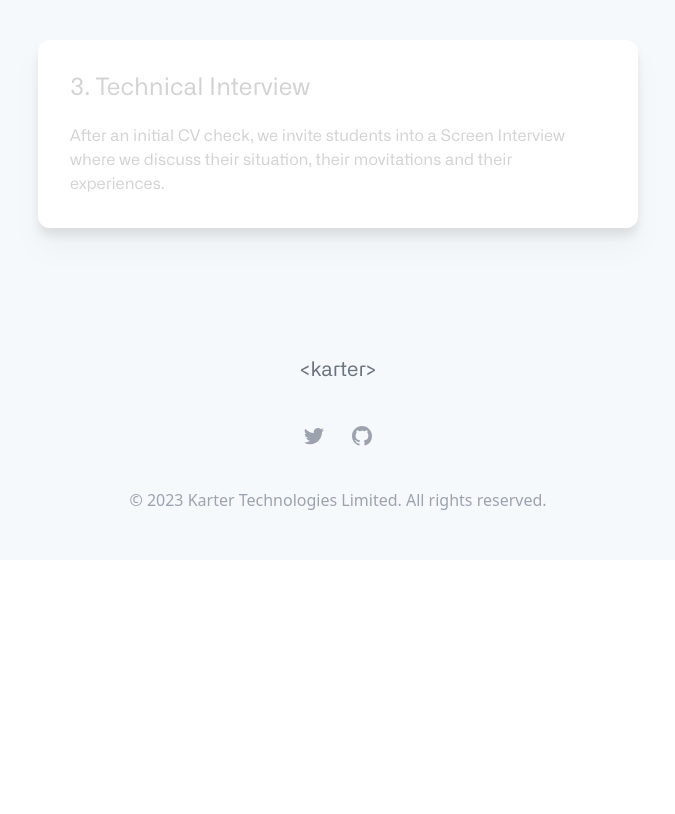
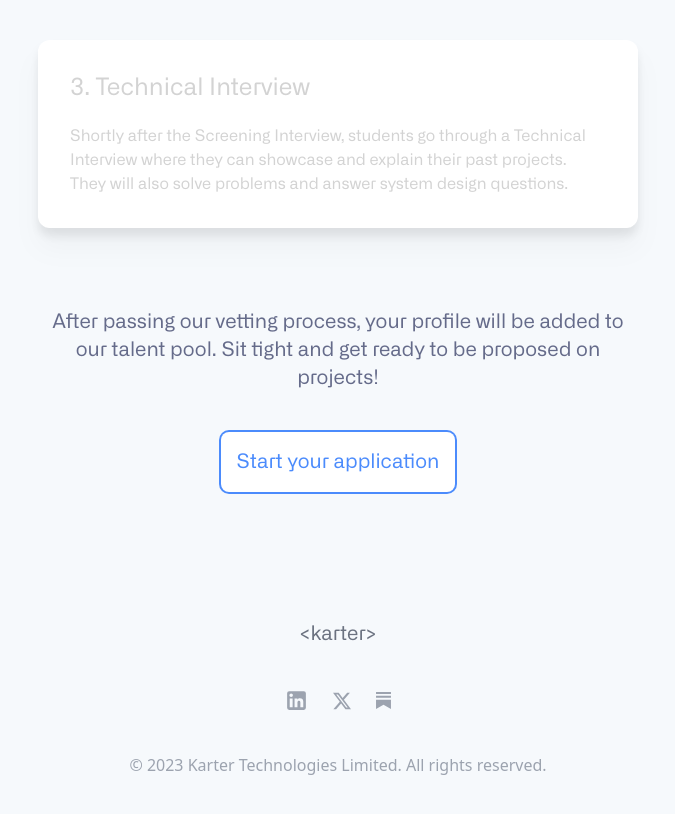
Before and after one commit to bsaoptima/karterwebsite, a React (Vite) app: page /vetting-process in a window 1280 px wide. Shown: the part 1000-1814 px from the top of the page, without its empty margins (302-977 px from the left). Before the commit the page ends 1560 px from the top, so only its background shows below. Built offline with nearby package versions, Linux system fonts and the light colour scheme.

Commit message:
please be good enough

```diff
--- a/src/components/Footer.jsx
+++ b/src/components/Footer.jsx
@@ -9,18 +9,19 @@ export default function Footer() {
                 <a href="/" class="flex items-center">
                     <p className="text-xl font-alliance text-gray-500 hover:text-black">&lt;karter&gt;</p>
                 </a>
-                <div class="flex justify-center mt-8 space-x-6">
+                <div class="flex justify-center items-center mt-8 space-x-6">
+                    <a href="https://www.linkedin.com/company/karter-dev/" class="text-gray-400 hover:text-gray-500">
+                        <span class="sr-only">LinkedIn</span>
+                        <svg xmlns="http://www.w3.org/2000/svg" width="25" height="25" viewBox="0 0 24 24"><path fill="currentColor" d="M19 3a2 2 0 0 1 2 2v14a2 2 0 0 1-2 2H5a2 2 0 0 1-2-2V5a2 2 0 0 1 2-2h14m-.5 15.5v-5.3a3.26 3.26 0 0 0-3.26-3.26c-.85 0-1.84.52-2.32 1.3v-1.11h-2.79v8.37h2.79v-4.93c0-.77.62-1.4 1.39-1.4a1.4 1.4 0 0 1 1.4 1.4v4.93h2.79M6.88 8.56a1.68 1.68 0 0 0 1.68-1.68c0-.93-.75-1.69-1.68-1.69a1.69 1.69 0 0 0-1.69 1.69c0 .93.76 1.68 1.69 1.68m1.39 9.94v-8.37H5.5v8.37h2.77Z"/></svg>
+                    </a>
                     <a href="#" class="text-gray-400 hover:text-gray-500">
                         <span class="sr-only">Twitter</span>
-                        <svg class="w-6 h-6" aria-hidden="true" fill="currentColor" viewBox="0 0 24 24">
-                            <path d="M8.29 20.251c7.547 0 11.675-6.253 11.675-11.675 0-.178 0-.355-.012-.53A8.348 8.348 0 0022 5.92a8.19 8.19 0 01-2.357.646 4.118 4.118 0 001.804-2.27 8.224 8.224 0 01-2.605.996 4.107 4.107 0 00-6.993 3.743 11.65 11.65 0 01-8.457-4.287 4.106 4.106 0 001.27 5.477A4.072 4.072 0 012.8 9.713v.052a4.105 4.105 0 003.292 4.022 4.095 4.095 0 01-1.853.07 4.108 4.108 0 003.834 2.85A8.233 8.233 0 012 18.407a11.616 11.616 0 006.29 1.84"></path>
-                        </svg>
+                        <svg xmlns="http://www.w3.org/2000/svg" width="18" height="18" viewBox="0 0 24 24"><path fill="currentColor" d="M18.901 1.153h3.68l-8.04 9.19L24 22.846h-7.406l-5.8-7.584l-6.638 7.584H.474l8.6-9.83L0 1.154h7.594l5.243 6.932ZM17.61 20.644h2.039L6.486 3.24H4.298Z"/></svg>
                     </a>
                     <a href="https://substack.com/@karterdevelopment" class="text-gray-400 hover:text-gray-500">
                         <span class="sr-only">SubStack</span>
-                        <svg class="w-6 h-6" aria-hidden="true" fill="currentColor" viewBox="0 0 24 24">
-                            <path fill-rule="evenodd" d="M12 2C6.477 2 2 6.484 2 12.017c0 4.425 2.865 8.18 6.839 9.504.5.092.682-.217.682-.483 0-.237-.008-.868-.013-1.703-2.782.605-3.369-1.343-3.369-1.343-.454-1.158-1.11-1.466-1.11-1.466-.908-.62.069-.608.069-.608 1.003.07 1.531 1.032 1.531 1.032.892 1.53 2.341 1.088 2.91.832.092-.647.35-1.088.636-1.338-2.22-.253-4.555-1.113-4.555-4.951 0-1.093.39-1.988 1.029-2.688-.103-.253-.446-1.272.098-2.65 0 0 .84-.27 2.75 1.026A9.564 9.564 0 0112 6.844c.85.004 1.705.115 2.504.337 1.909-1.296 2.747-1.027 2.747-1.027.546 1.379.202 2.398.1 2.651.64.7 1.028 1.595 1.028 2.688 0 3.848-2.339 4.695-4.566 4.943.359.309.678.92.678 1.855 0 1.338-.012 2.419-.012 2.747 0 .268.18.58.688.482A10.019 10.019 0 0022 12.017C22 6.484 17.522 2 12 2z" clip-rule="evenodd"></path>
-                        </svg>
+                        <svg xmlns="http://www.w3.org/2000/svg" width="17" height="17" viewBox="0 0 24 24"><path fill="currentColor" d="M22.539 8.242H1.46V5.406h21.08v2.836zM1.46 10.812V24L12 18.11L22.54 24V10.812H1.46zM22.54 0H1.46v2.836h21.08V0z"/></svg>
+
                     </a>
                 </div>
                 <p class="mt-8 text-base leading-6 text-center text-gray-400">
--- a/src/pages/Contact.jsx
+++ b/src/pages/Contact.jsx
@@ -41,7 +41,7 @@ export default function ContactPage() {
     }
 
     return (
-      <div className="bg-[#F1F1F1] px-10 md:px-20 py-10">
+      <div className="bg-[#F6F9FC] px-10 md:px-20 py-10">
         <div className="flex flex-col md:flex-row rounded items-center bg-white">
           <div className="hidden md:flex flex-col contactItem2 h-[600px] items-stretch md:basis-1/3">
             {/* Content of the first element goes here */}
@@ -55,7 +55,7 @@ export default function ContactPage() {
             ) : (
               <>
                 <div className="">
-                  <p className="text-3xl font-alliance font-bold">Get in touch</p>
+                  <p className="text-3xl font-sfprodisplay font-semibold py-2">Get in touch</p>
                   <p className="text-gray-500 font-alliance">
                     Our team will get back in less than 2 hours!
                   </p>
--- a/src/pages/Home.css
+++ b/src/pages/Home.css
@@ -7,6 +7,8 @@
 @media (min-width: 768px) {
   .mapItem {
       background-image: url("../assets/background.svg");
+      background-size: cover;
+      background-repeat: no-repeat;
   }
 }
 
--- a/src/pages/VettingProcess.jsx
+++ b/src/pages/VettingProcess.jsx
@@ -8,8 +8,8 @@ export default function VettingProcess(){
 
     return (
         <div className="relative scroll-smooth bg-[#F6F9FC]">
-            <div className="flex flex-col justify-center gap-y-20 p-10 md:p-20">
-                <div className="flex flex-col items-center gap-y-10">
+            <div className="flex flex-col justify-center items-center gap-y-20 p-10 md:p-20">
+                <div className="flex flex-col items-center gap-y-10 w-full md:max-w-[600px]">
                     <p className="text-4xl md:text-5xl text-center font-sfprodisplay text-[#29363D]">How to join our Network</p>
                     <p className="text-[#656B8A] text-center text-lg md:text-xl font-alliance">Every student in our network is thoroughly vetted <br/> through interviews and assessments.</p>
                     <button className="">
@@ -39,13 +39,22 @@ export default function VettingProcess(){
                     <div className="flex flex-col md:flex-row">
                         <div className="bg-white flex flex-col gap-y-5 justify-start drop-shadow-xl rounded-xl p-8 stepItem text-[#D3D3D3] hover:text-black transform hover:scale-105 transition-transform duration-300 w-full md:max-w-[600px]">
                             <p className="text-2xl font-alliance">3. Technical Interview</p>
-                            <p className="font-alliance">After an initial CV check, we invite students into a Screen Interview where we discuss their situation, their movitations and their experiences.</p>
+                            <p className="font-alliance">Shortly after the Screening Interview, students go through a Technical Interview where they can showcase and explain their past projects. They will also solve problems and answer system design questions.</p>
                         </div>
                         <div className="">
                         </div>
                     </div>
                 </div>
 
+                <div className="flex flex-col items-center gap-y-10 w-full md:max-w-[600px]">
+                    <p className="text-[#656B8A] text-center text-lg md:text-xl font-alliance">After passing our vetting process, your profile will be added to our talent pool. Sit tight and get ready to be proposed on projects!</p>
+                    <button className="">
+                        <div className="bg-white flex flex-col justify-start rounded-lg p-4 hover:drop-shadow-xl ring-2 ring-[#4B8BFC] text-[#4B8BFC] hover:text-white hover:bg-[#4B8BFC] transform hover:scale-105 transition-transform duration-300">
+                            <a href="/contact" className="text-xl font-alliance">Start your application</a>
+                        </div>
+                    </button>
+                </div>
+
             </div>
         </div>
     )
```
Also changed, not shown: src/pages/Home.jsx (+20 -20 lines).
